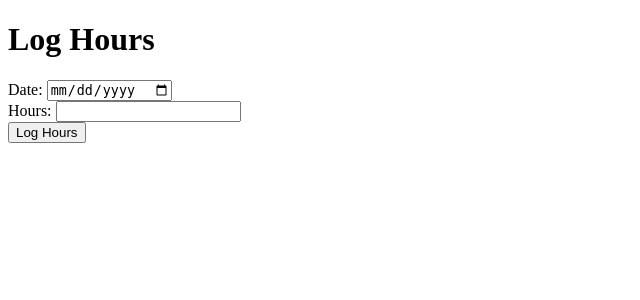
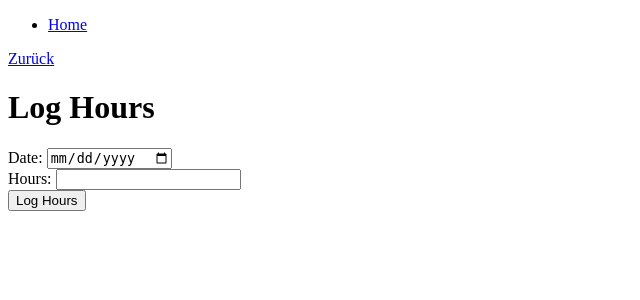
Before and after one commit to YNCK-YNCK/Softwareprojekt_Zeiterfassung, a Flask app: page /employee/1/log_hours in a window 1280 px wide. Shown: the top 300 px of the page, without its empty margins (0-640 px from the left). Run offline with Flask 3, Linux system fonts and the light colour scheme.

Commit message:
Update log_hours.html

```diff
--- a/TimeTracking/templates/log_hours.html
+++ b/TimeTracking/templates/log_hours.html
@@ -5,6 +5,12 @@
     <title>Log Hours</title>
 </head>
 <body>
+     <nav>
+        <ul>
+            <li><a href="/">Home</a></li>
+        </ul>
+    </nav>
+    <a href="#" onclick="window.history.back();">Zurück</a><br>
     <h1>Log Hours</h1>
     <form method="POST">
         <label for="date">Date:</label>
```
